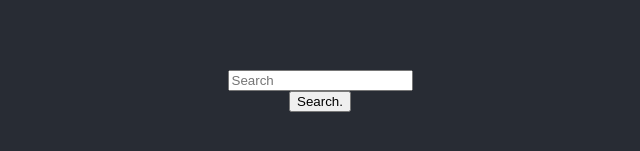
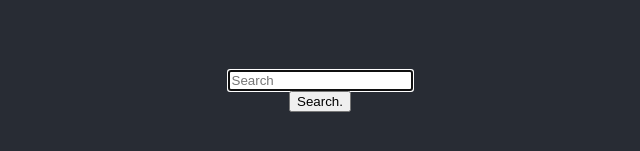
Before and after one commit to mrpickles3rd/GO-UAT, a React (Create React App) app in the folder my-app/: page / in a window 1280 px wide. Shown: the part 309-460 px from the top of the page, without its empty margins (320-960 px from the left). Built offline with nearby package versions, Linux system fonts and the light colour scheme.

Commit message:
focus on the search input on load.

```diff
--- a/my-app/src/App.js
+++ b/my-app/src/App.js
@@ -1,11 +1,18 @@
-import logo from './logo.svg';
+import { useEffect, useRef } from "react";
 import './App.css';
 
 function App() {
+  const searchInput = useRef(null);
+
+  useEffect(()=>{
+    searchInput.current.focus();  },
+    [],
+  )
+
   return (
     <div className="App">
       <header className="App-header">
-        <input type="text" placeholder="Search" />
+        <input ref={searchInput} type="text" placeholder="Search" />
         <button>Search.</button>
       </header>
     </div>
```
